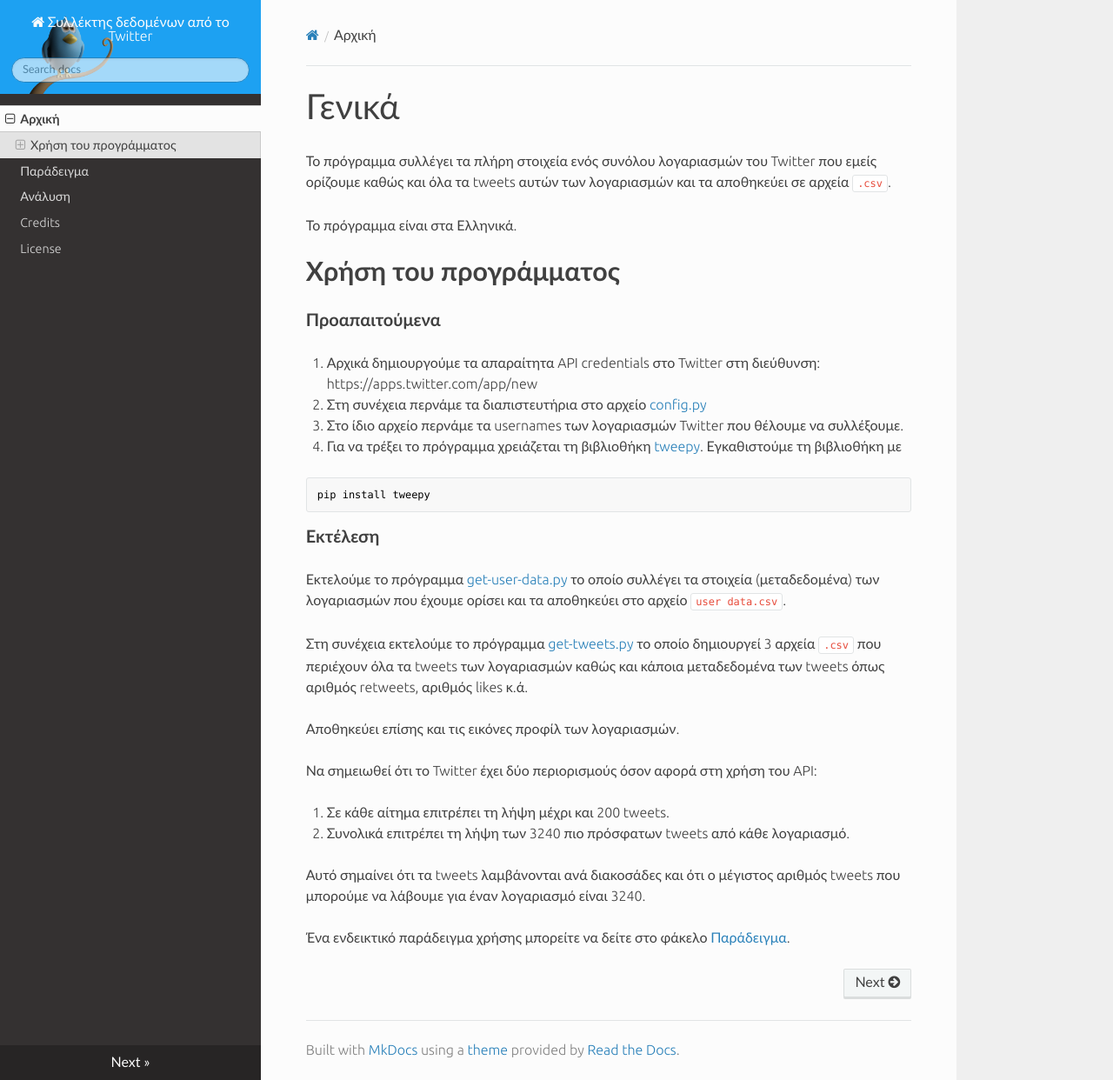
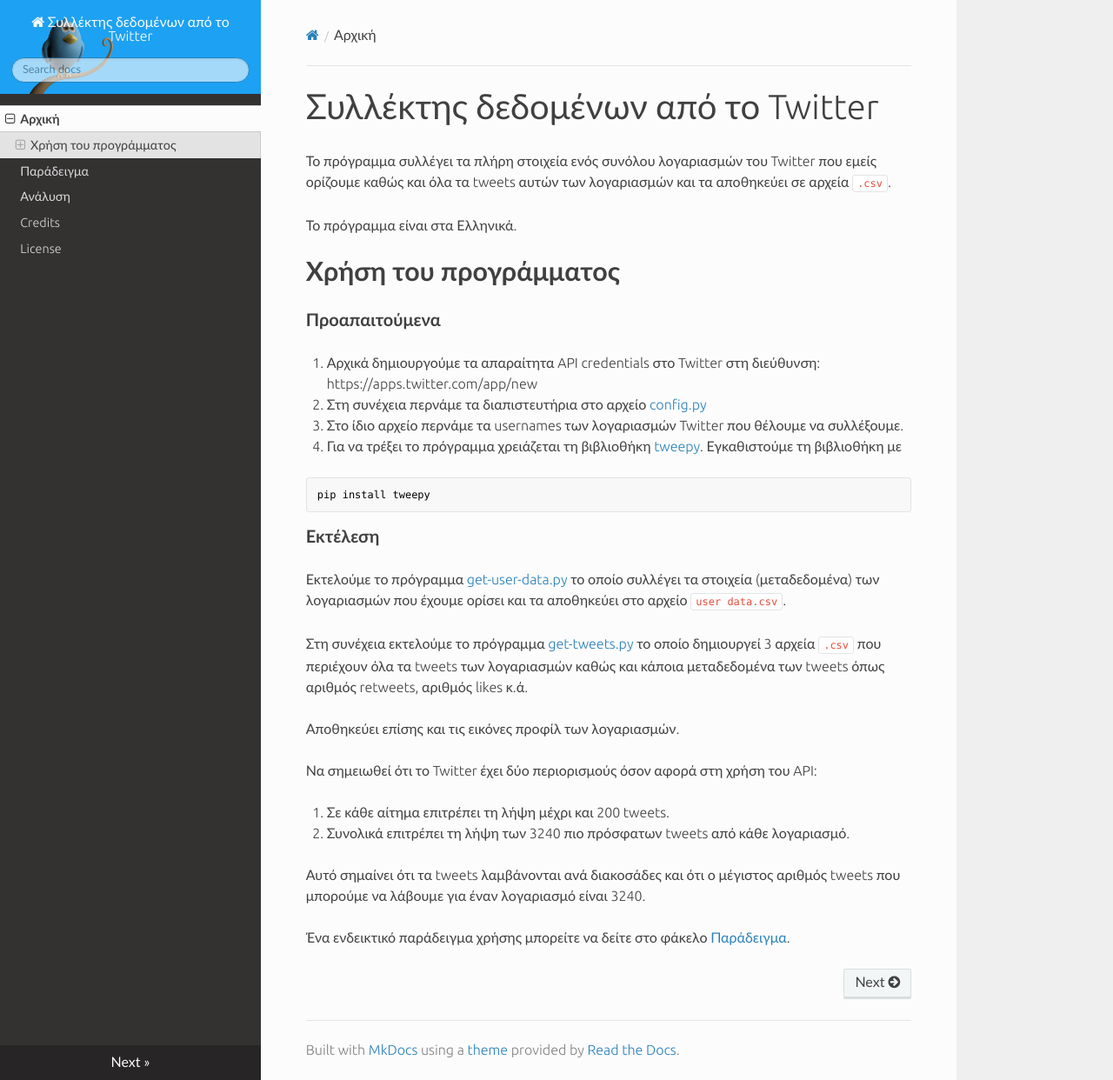
Before and after one commit to Protonotarios/get-tweets, an MkDocs documentation site: the page built from docs/index.md, in a window 1280 px wide and 1242 px high. Shown: the whole window at 87% size. Built offline with MkDocs 1.6.1, drawn with Linux system fonts in a browser that asks for light colours; nearby versions of some CDN libraries; old or Windows-style settings are respelled for this version of MkDocs.

Commit message:
Διόρθωση

```diff
--- a/docs/index.md
+++ b/docs/index.md
@@ -1,4 +1,4 @@
-# Γενικά
+# Συλλέκτης δεδομένων από το Twitter
 
 Το πρόγραμμα συλλέγει τα πλήρη στοιχεία ενός συνόλου λογαριασμών
 του Twitter που εμείς ορίζουμε καθώς και όλα τα tweets αυτών των
```
